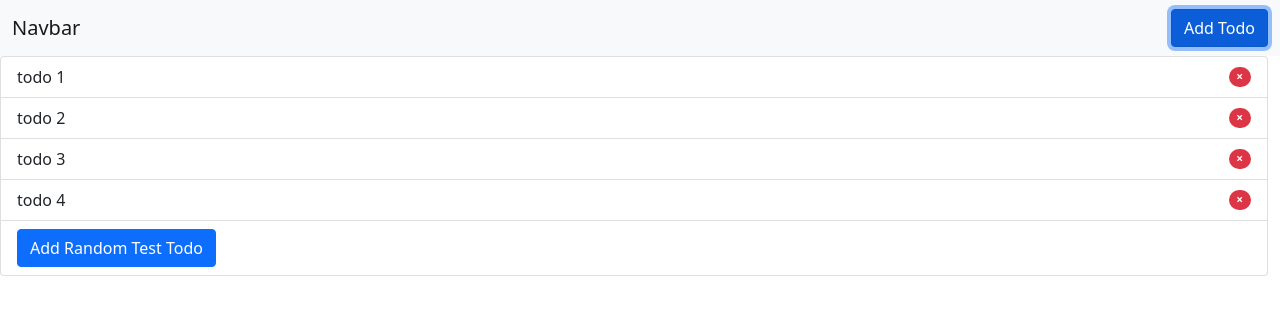
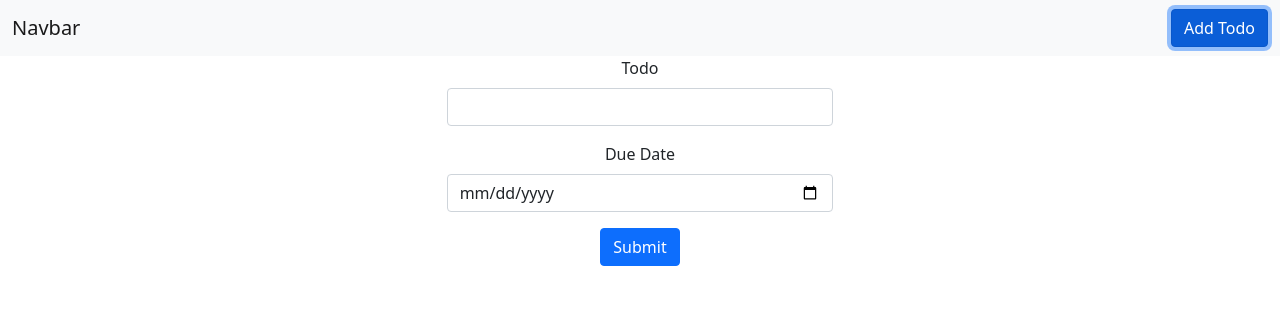
Before and after one commit to dev22451/todohooksMayank, a React (Create React App) app: page / in a window 1280 px wide. Both pictures are taken after a click on the button "Add Todo". Shown: the top 314 px of the page. Built offline with nearby package versions, Linux system fonts and the light colour scheme.

Commit message:
completed todo app along with checkbox and delete functionality

```diff
--- a/src/App.js
+++ b/src/App.js
@@ -1,17 +1,30 @@
 import './App.css';
 import Nav from './components/Nav'
 import List from './components/List'
-import React, { useState, useEffect } from 'react'
-import useTodoList from './hooks/index'
+import AddTodoForm from './components/AddTodo'
+import useTodoList from './hooks/todo'
+import useDisplayForm from './hooks/displaytoggleform'
 import '../node_modules/bootstrap/dist/css/bootstrap.min.css'
 
+
 function App() {
-  let [todoList, setTodo] = useTodoList(["todo 1", "todo 2", "todo 3"])
+  let [todoList, addTodo, markTodo, deleteTodo] = useTodoList(["todo 1", "todo 2", "todo 3"])
+
+  const [displayForm, toggleDisplayForm] = useDisplayForm(false)
+
+  let addform = null
+  let list = <List todoList={todoList} markTodo={markTodo} deleteTodo={deleteTodo} />
+
+  if (displayForm) {
+    addform = <AddTodoForm addTodo={addTodo} toggleDisplayForm={toggleDisplayForm} />
+    list = null
+  }
 
   return (
     <div className="App">
-      <Nav todoList={todoList} setTodo={setTodo} />
-      <List todoList={todoList} setTodo={setTodo} />
+      <Nav toggleDisplayForm={toggleDisplayForm} />
+      {addform}
+      {list}
     </div>
   );
 }
--- a/src/components/AddTodo.js
+++ b/src/components/AddTodo.js
@@ -0,0 +1,36 @@
+import useAddTodoForm from '../hooks/input'
+
+function AddTodoForm(props) {
+
+    const { formState, updateTodoText, updateDate } = useAddTodoForm()
+
+    const submitForm = (e) => {
+        e.preventDefault()
+
+        props.addTodo(formState.text, formState.duedate)
+        props.toggleDisplayForm()
+    }
+
+    return (
+        <div className="row">
+            <div className="col-md-4"></div>
+            <div className="col-md-4 gx-5">
+                <form>
+                    <div className="mb-3">
+                        <label htmlFor="todoText" className="form-label">Todo</label>
+                        <input type="text" className="form-control" id="todoText" value={formState.text} onChange={updateTodoText} />
+                    </div>
+                    <div className="mb-3">
+                        <label htmlFor="date" className="form-label">Due Date</label>
+                        <input type="date" className="form-control" id="date" value={formState.date} onChange={updateDate} />
+                    </div>
+
+                    <button type="submit" onClick={submitForm} className="btn btn-primary">Submit</button>
+                </form>
+            </div>
+            <div className="col-md-4"></div>
+        </div>
+    )
+}
+
+export default AddTodoForm
--- a/src/components/List.js
+++ b/src/components/List.js
@@ -1,28 +1,34 @@
 
 function List(props) {
-
-    const addTodo = () => {
-        props.setTodo([...props.todoList, "todo " + (props.todoList.length + 1)])
-    }
 
     return (
         <div className="container-fluid">
             <div className="row">
+                <div className="col-md-4"></div>
+                <div className="col-md-4">
                     <ul className="list-group">
                         {
                             props.todoList.map((item, index) => {
-                            return <li id={index} className="list-group-item d-flex justify-content-between align-items-center">
-                                {item}
-                                <span className="badge bg-danger rounded-pill">&times;</span>
+                                return <li key={index} className="list-group-item d-flex justify-content-between align-items-center">
+                                    <span>
+                                        <div className="form-check form-switch">
+                                            <input checked={item.completed} onChange={() => props.markTodo(index)} className="form-check-input" type="checkbox" />
+                                        </div>
+                                    </span>
+
+                                    {item.text}
+                                    <small>{item.duedate.toLocaleString()}</small>
+                                    {item.completed === true && <span>&#10004;</span>}
+                                    {item.completed === true && <span onClick={() => props.deleteTodo(index)} className="badge bg-danger rounded-pill">&times;</span>}
+
 
 
                                 </li>
                             })
                         }
-                    <li className="list-group-item d-flex justify-content-between align-items-center">
-                        <button type="button" className="btn btn-primary" onClick={addTodo}>Add Random Test Todo</button>
-                    </li>
                     </ul>
+                </div>
+                <div className="col-md-4"></div>
             </div>
 
 
--- a/src/components/Nav.js
+++ b/src/components/Nav.js
@@ -1,8 +1,9 @@
 import React from 'react'
 
 function Nav(props) {
+
     const addTodo = () => {
-        props.setTodo([...props.todoList, "todo " + (props.todoList.length + 1)])
+        props.toggleDisplayForm()
     }
     return (
         <nav className="navbar navbar-light bg-light">
--- /dev/null
+++ b/src/hooks/displaytoggleform.js
@@ -0,0 +1,13 @@
+import { useState } from 'react'
+
+function useDisplayForm() {
+    const [displayForm, setDisplayForm] = useState(false)
+
+    const toggleDisplayForm = () => {
+        setDisplayForm(!displayForm)
+    }
+
+    return [displayForm, toggleDisplayForm]
+}
+
+export default useDisplayForm
--- a/src/hooks/index.js
+++ /dev/null
@@ -1,17 +0,0 @@
-import { useState, useEffect } from 'react'
-
-function useTodoList(initState) {
-    const [todoList, setTodo] = useState(initState)
-
-    useEffect(() => {
-        document.title = "New Todo Added!" + todoList.length + 1;
-        window.localStorage.setItem("todoList", todoList)
-        return () => {
-            window.localStorage.clear()
-        }
-    })
-
-    return [todoList, setTodo]
-}
-
-export default useTodoList
--- /dev/null
+++ b/src/hooks/input.js
@@ -0,0 +1,20 @@
+import { useState } from 'react'
+
+function useAddTodoForm() {
+    const [formState, updateFromState] = useState({
+        "text": "",
+        "duedate": false
+    })
+
+    const updateTodoText = (e) => {
+        updateFromState({ ...formState, text: e.target.value })
+    }
+
+    const updateDate = (e) => {
+        updateFromState({ ...formState, duedate: e.target.value })
+    }
+
+    return { formState, updateTodoText, updateDate }
+}
+
+export default useAddTodoForm
--- /dev/null
+++ b/src/hooks/todo.js
@@ -0,0 +1,66 @@
+import { useState, useEffect } from 'react'
+
+const useTodoList = (initState) => {
+
+    let localState = window.localStorage.getItem("todoList", false)
+    if (localState) {
+        localState = JSON.parse(localState)
+        initState = localState
+    }
+    const [todoList, setTodo] = useState(initState)
+
+    useEffect(() => {
+        document.title = "New Todo Added!"
+        window.localStorage.setItem("todoList", JSON.stringify(todoList))
+    })
+
+    const addTodo = (text, duedate) => {
+        setTodo([...todoList, { "text": text, "duedate": duedate, "completed": false }])
+    }
+
+    const markTodo = (index) => {
+        let todos = getTodoWithDefaultDate(todoList)
+        todos = todos.map((ele, i) => {
+            if (i === index) {
+                ele.completed = !ele.completed
+            }
+            return ele
+        })
+        setTodo(todos)
+    }
+
+    const deleteTodo = (index) => {
+        let todos = getTodoWithDefaultDate(todoList)
+        todos = todos.filter((ele, i) => {
+            console.log(i, "xxx", index)
+            if (index === i) {
+                return false
+            } else {
+                return true
+            }
+        })
+        setTodo(todos)
+    }
+
+    const getTodoWithDefaultDate = (initState) => {
+        if (initState) {
+            return initState.map((ele) => {
+                if (typeof (ele) == "object") {
+                    return ele
+                } else {
+                    return {
+                        "text": ele,
+                        "duedate": new Date(),
+                        "completed": false
+                    }
+                }
+            })
+        } else {
+            return initState
+        }
+    }
+
+    return [getTodoWithDefaultDate(todoList), addTodo, markTodo, deleteTodo]
+}
+
+export default useTodoList
--- a/src/index.js
+++ b/src/index.js
@@ -11,7 +11,5 @@ ReactDOM.render(
   document.getElementById('root')
 );
 
-// If you want to start measuring performance in your app, pass a function
-// to log results (for example: reportWebVitals(console.log))
-// or send to an analytics endpoint. Learn more: https://bit.ly/CRA-vitals
+
 reportWebVitals();
```
Lines whose indentation alone changed are shown as unchanged.
